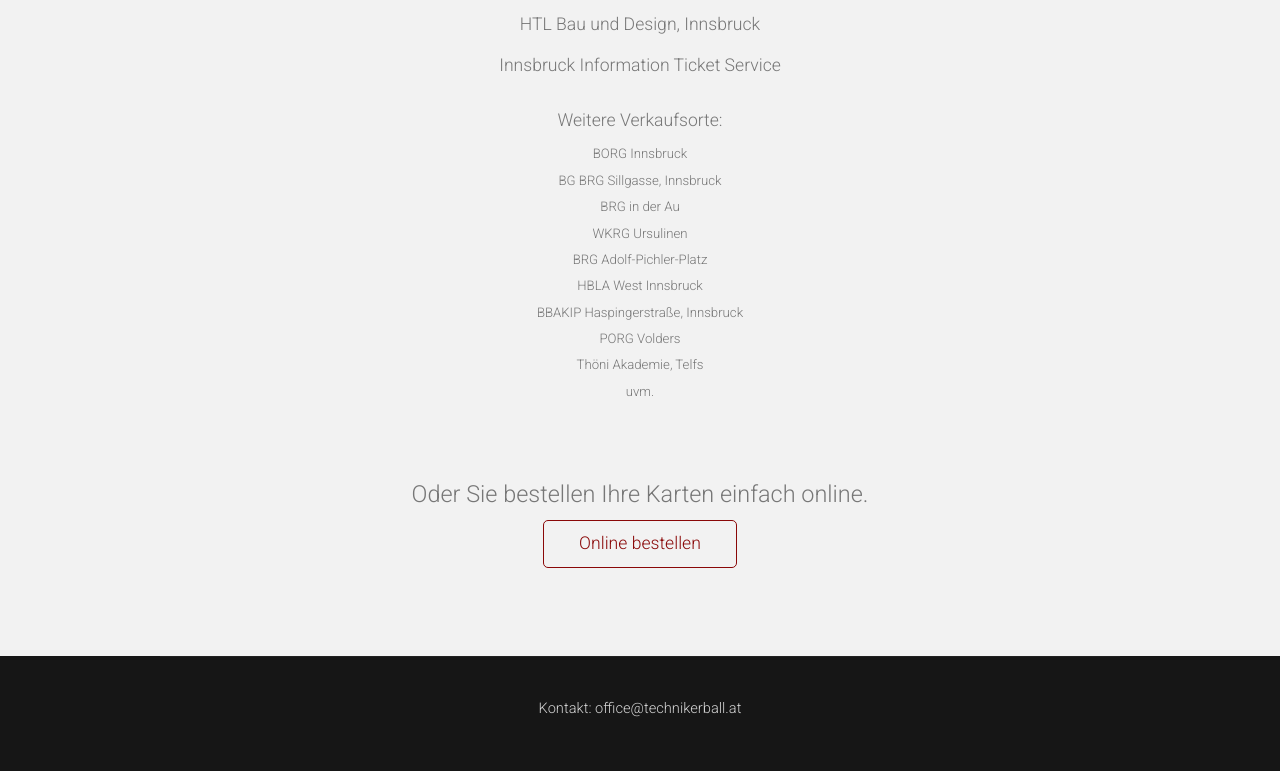
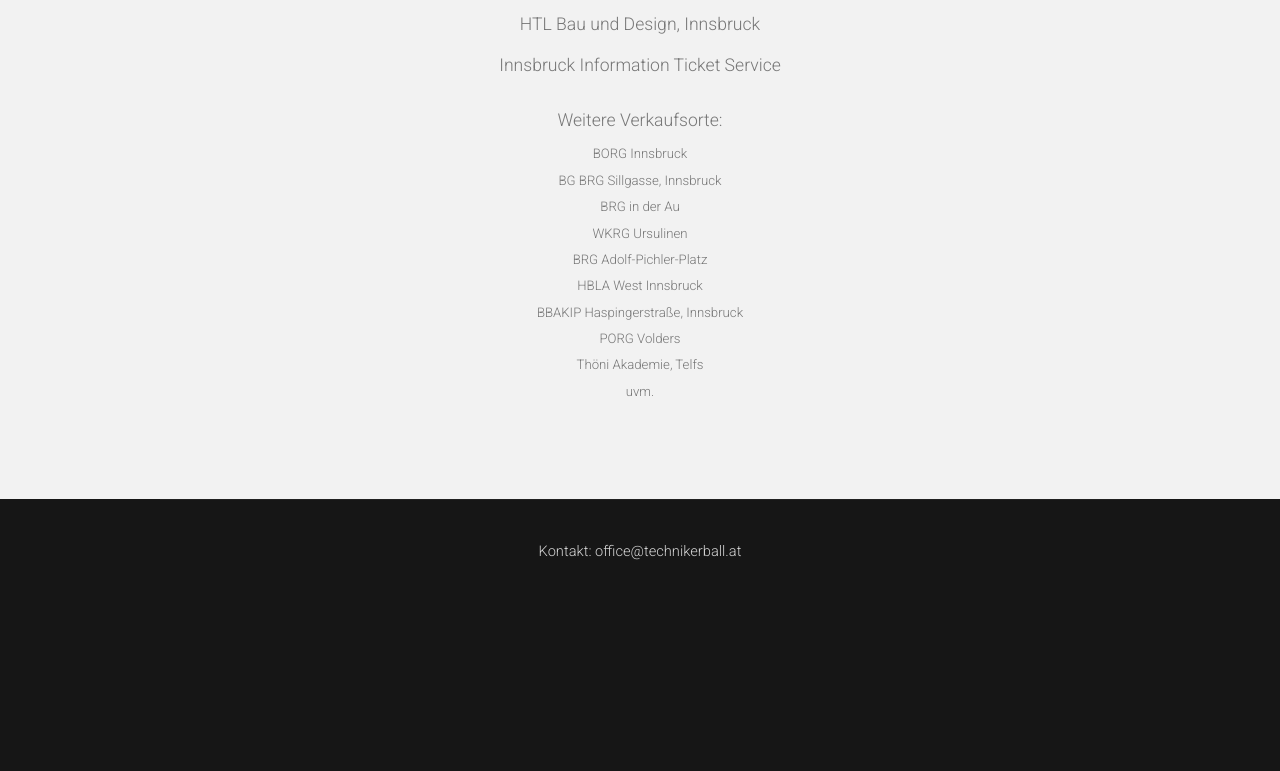
Before and after one commit to dsparber/technikerball-2016, a plain HTML site: page vvk.html in a window 1280 px wide. Shown: the part 947-1718 px from the top of the page. After the commit the page ends 1562 px from the top, so only its background shows below. Drawn offline with nearby package versions, Linux system fonts and the light colour scheme.

Commit message:
removed vvk

```diff
--- a/vvk.html
+++ b/vvk.html
@@ -70,10 +70,6 @@
 			<small>Thöni Akademie, Telfs</small>
 			<small>uvm.</small>
 
-			<h3>Oder Sie bestellen Ihre Karten einfach online.</h3>
-
-			<a class="button button-style1" href="vvkOnline.html#bestellen">Online bestellen</a>
-
 		</div>
 	</div>
 
```
